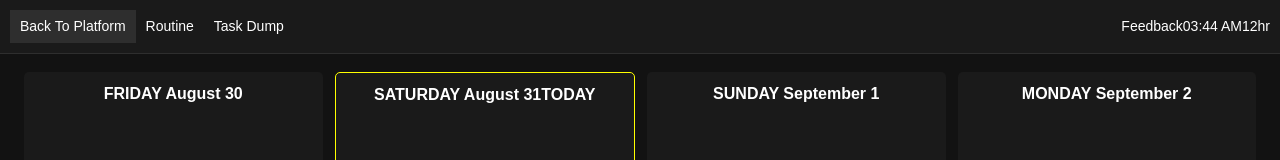
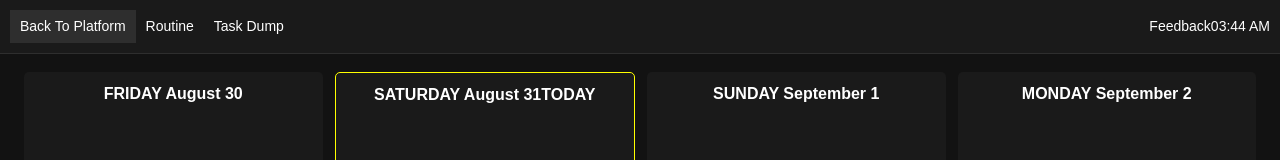
Before and after one commit to frypan05/SIH24, a Next.js app in the folder sih/: page /planner in a window 1280 px wide. Shown: the top 160 px of the page. Built offline with nearby package versions, Linux system fonts and the light colour scheme; a web font is replaced by a local one.

Commit message:
removed date from planner card

```diff
--- a/sih/pages/planner.js
+++ b/sih/pages/planner.js
@@ -106,9 +106,7 @@ const Planner = () => {
           </div>
           <div className={styles.headerRight}>
             <button className={styles.feedbackButton} onClick={redirectToGitHubIssues}>Feedback</button>
-
             <span className={styles.time}>{currentTime}</span>
-            <button className={styles.timeFormat}>12hr</button>
           </div>
         </div>
         <div className={styles.content}>
@@ -146,7 +144,6 @@ const Planner = () => {
                       <div className={styles.newTaskActions}>
                         <button onClick={handleSaveTask}>SAVE</button>
                         <button onClick={handleCancelTask}>CANCEL</button>
-                        <span className={styles.dateIndicator}>{formatDate(date)}</span>
                       </div>
                     </div>
                   )}
```
